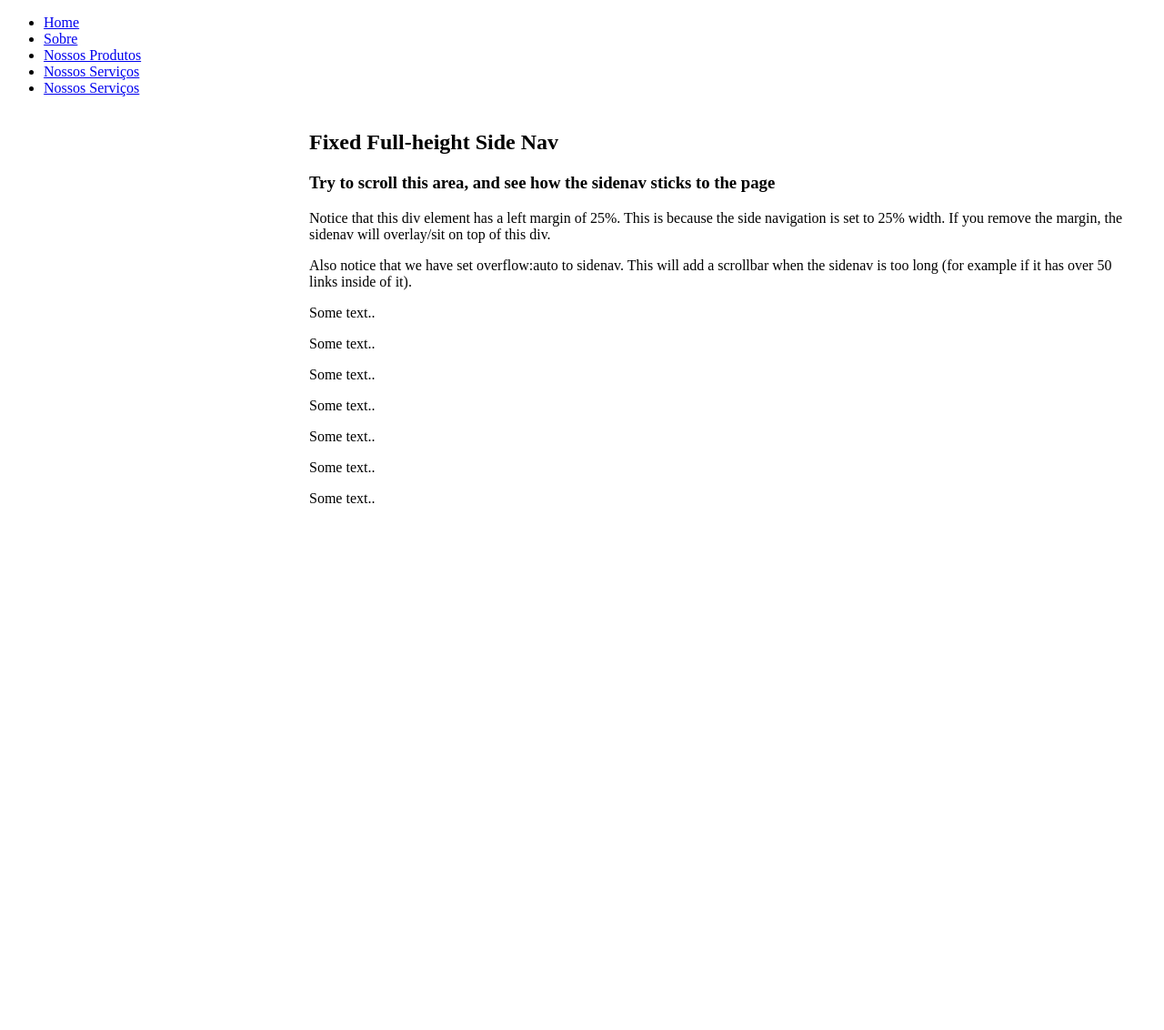
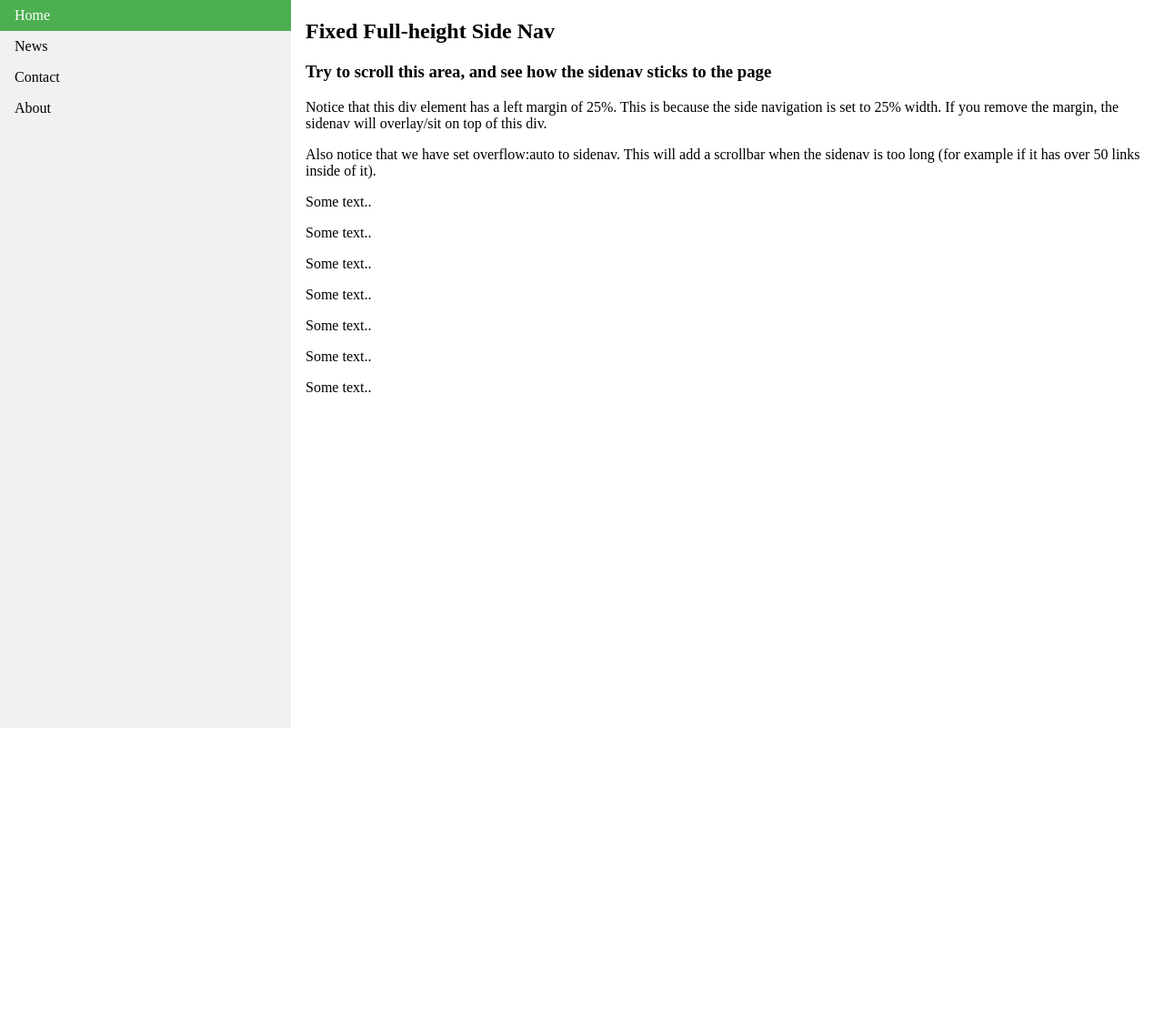
Before and after one commit to labrinasari/site, a PHP site: page / in a window 1280 px wide. Shown: the whole page at 91% size. After the commit the page ends 800 px from the top, so only its background shows below. Run offline with PHP 8.4, Linux system fonts and the light colour scheme.

Commit message:
opa,tudo bem

```diff
--- a/index.php
+++ b/index.php
@@ -1,15 +1,47 @@
 <!DOCTYPE html>
 <html>
 <head>
+<style>
+body {
+    margin: 0;
+}
+
+ul {
+    list-style-type: none;
+    margin: 0;
+    padding: 0;
+    width: 25%;
+    background-color: #f1f1f1;
+    position: fixed;
+    height: 100%;
+    overflow: auto;
+}
+
+li a {
+    display: block;
+    color: #000;
+    padding: 8px 16px;
+    text-decoration: none;
+}
+
+li a.active {
+    background-color: #4CAF50;
+    color: white;
+}
+
+li a:hover:not(.active) {
+    background-color: #555;
+    color: white;
+}
+</style>
 </head>
 <body>
 
 <ul>
   <li><a class="active" href="#home">Home</a></li>
-  <li><a href="#news">Sobre</a></li>
-  <li><a href="#contact">Nossos Produtos</a></li>
-  <li><a href="#about">Nossos Serviços</a></li>
-  <li><a href="#about">Nossos Serviços</a></li>
+  <li><a href="#news">News</a></li>
+  <li><a href="#contact">Contact</a></li>
+  <li><a href="#about">About</a></li>
 </ul>
 
 <div style="margin-left:25%;padding:1px 16px;height:1000px;">
```
